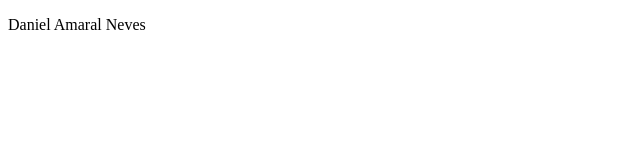
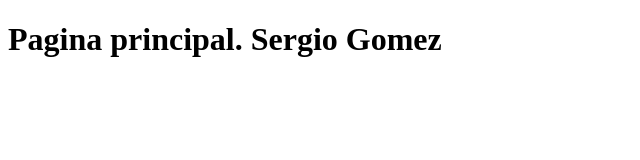
Before and after one commit to alvarocarrizociudad/galaxy-defenders-game, a plain HTML site: page estructura.html in a window 1280 px wide. Shown: the whole page, without its empty margins (0-640 px from the left). Drawn offline with Linux system fonts and the light colour scheme.

Commit message:
Revert "Rama mapa (daniel amaral neves)"

```diff
--- a/estructura.html
+++ b/estructura.html
@@ -1,12 +1,15 @@
 <!DOCTYPE html>
-<html lang="en">
+<html lang="es">
 <head>
     <meta charset="UTF-8">
     <meta name="viewport" content="width=device-width, initial-scale=1.0">
     <title>Document</title>
 </head>
 <body>
-    <p>Daniel Amaral Neves</p>
+   <h1>
+       Pagina principal. Sergio Gomez
+   </h1>
+
 </body>
 
 </html>
```
